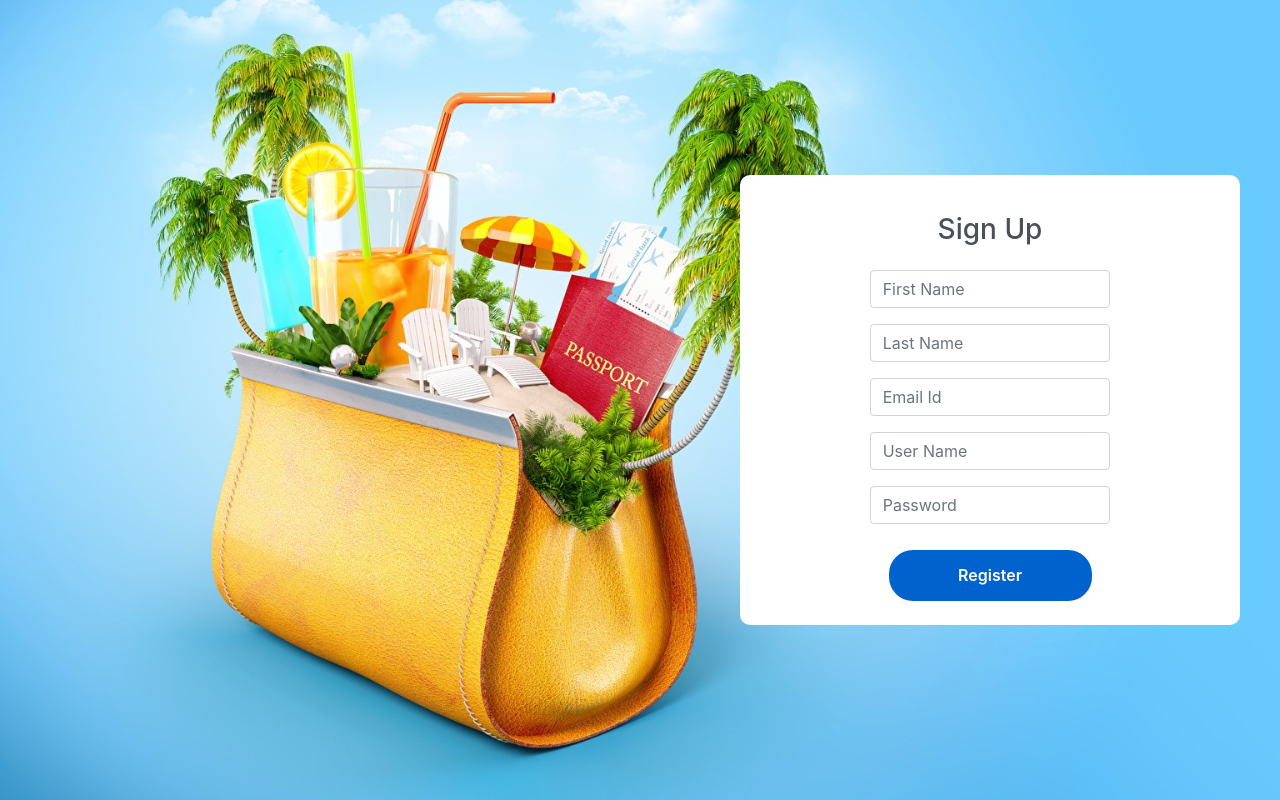
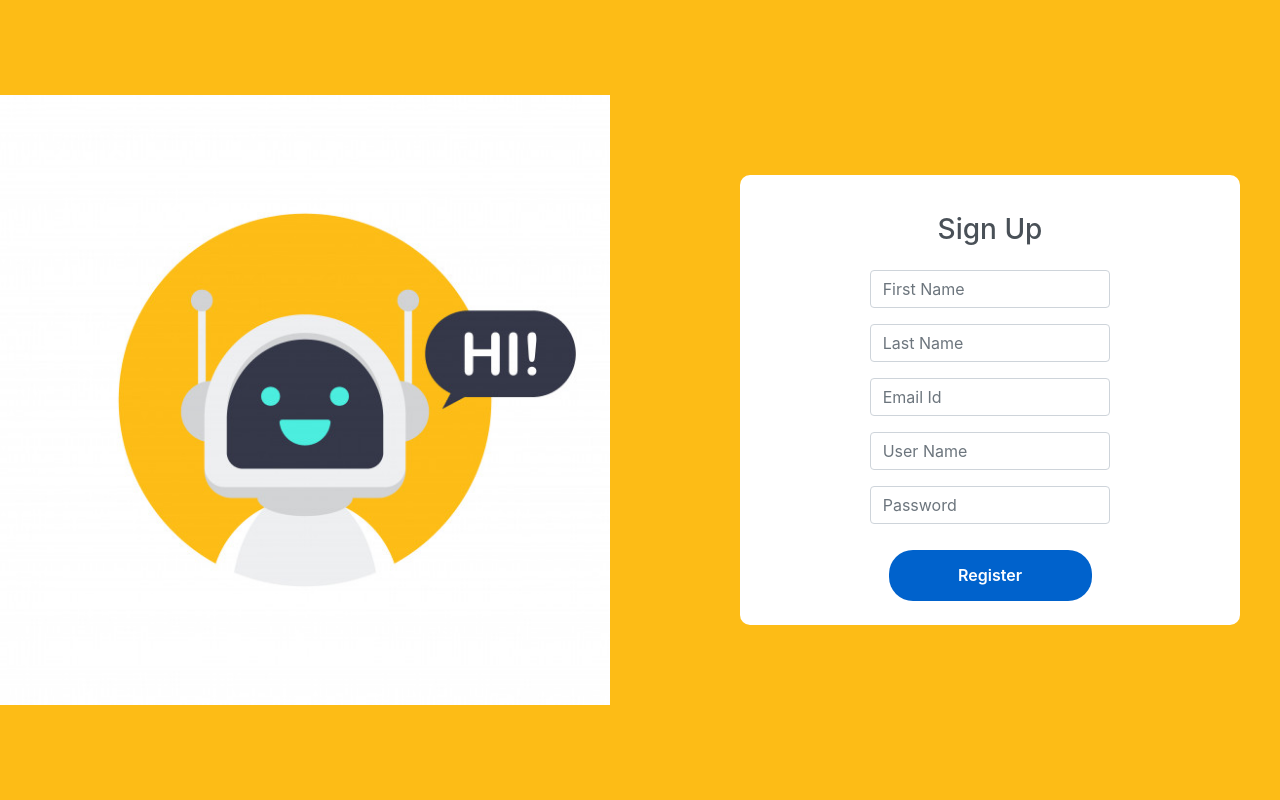
Before and after one commit to rkasale28/helper_bot, a Flask app: page /signup in a window 1280 px wide; the page is wider, and only the part inside the window is pictured. Run offline with Flask 2, Linux system fonts and the light colour scheme; some libraries are stand-ins or nearby versions.

Commit message:
Completed Project

```diff
--- a/static/css/common_css.css
+++ b/static/css/common_css.css
@@ -1,3 +1,6 @@
+body{
+    font-family: Poppins;
+}
 nav{
     background-color: #401d36;
     color: white;
--- a/templates/index.html
+++ b/templates/index.html
@@ -11,7 +11,7 @@
   <link rel="stylesheet" type="text/css" href="{{ url_for('static',filename='css/common_css.css')}}">
 </head>
 
-<body style="font-family: Poppins;">
+<body>
   <header>
     <nav class="navbar navbar-expand-lg">
       <span class="navbar-brand mb-0 h1">Helper Bot</span>
--- a/templates/signup.html
+++ b/templates/signup.html
@@ -8,8 +8,15 @@
     <style>
         body {
             background-image: url("{{ url_for('static',filename='images/bg-form2.jpg')}}");
-            background-size: cover;
+            background-size: 610px 610px;
+            background-repeat: no-repeat;
+            background-position: 0px;
+            background-color: #fdbc16;
             overflow: hidden;
+            -webkit-border-radius: 50px;
+            -moz-border-radius: 50px;
+            border-radius: 10px;
+            border: none;
         }
 
         .container {
```
Also changed, not shown: templates/login.html (+8 -1 lines), static/images/bg-form2.jpg.
